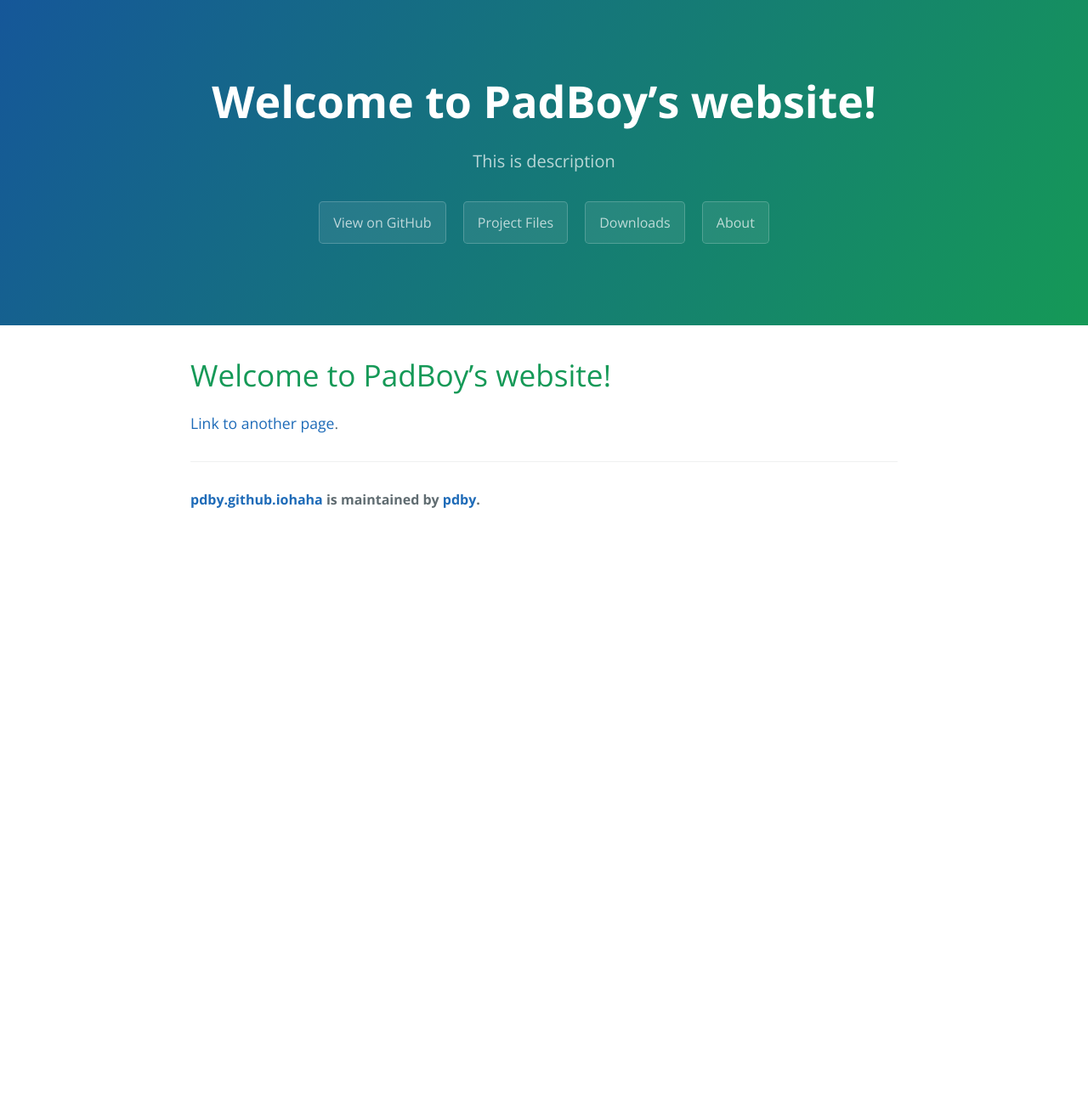
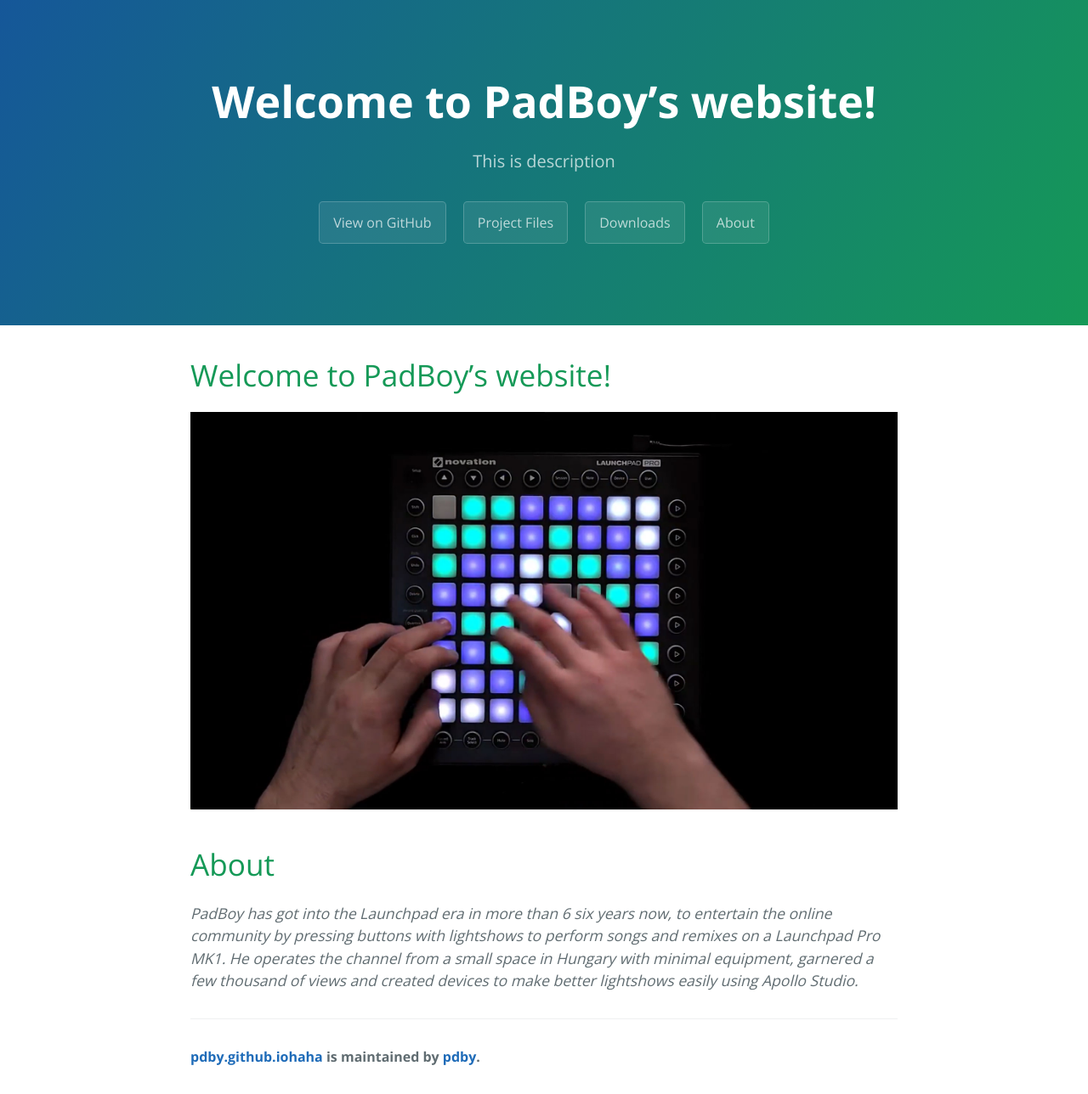
Before and after one commit to pdby/pdby.github.iohaha, a Jekyll site: the page built from index.md, in a window 1280 px wide. Shown: the whole page at 85% size. Built offline with Jekyll 4.4.1, drawn with Linux system fonts in a browser that asks for light colours; our own code applies the rules of GitHub Pages for plain Markdown files; comment, search, counter and statistics services are not loaded; before the commit the page ends 900 px from its top, so only the background shows below that.

Commit message:
Update index.md

```diff
--- a/index.md
+++ b/index.md
@@ -1,3 +1,6 @@
-# Welcome to PadBoy's website!
+# Welcome to PadBoy’s website!
 
-[Link to another page](./project-files.md).
+![padboy_banner](assets/banner.jpg)
+
+# About
+_PadBoy has got into the Launchpad era in more than 6 six years now, to entertain the online community by pressing buttons with lightshows to perform songs and remixes on a Launchpad Pro MK1. He operates the channel from a small space in Hungary with minimal equipment, garnered a few thousand of views and created devices to make better lightshows easily using Apollo Studio._
```
